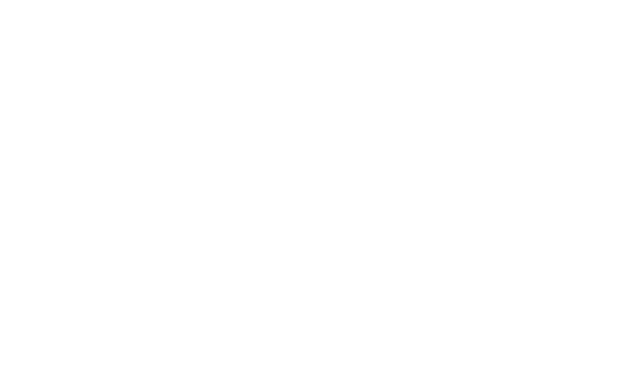
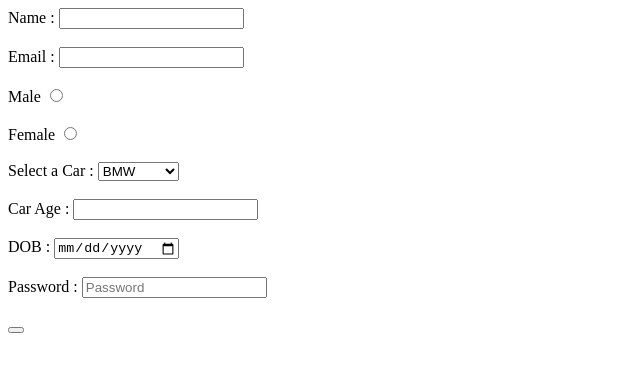
Before and after one commit to acciojob/car-insurance-form-rd1476453, a website: page main.html in a window 1280 px wide. Shown: the whole page, without its empty margins (0-640 px from the left). Drawn offline with Linux system fonts and the light colour scheme.

Commit message:
created a submission

```diff
--- a/main.html
+++ b/main.html
@@ -8,6 +8,37 @@
 
 <body>
 	<!-- the entire body must be written by student -->
+	<form method="post">
+		<label for="name">Name : </label>
+		<input type="text" id="name" required>
+		<br/><br/>
+		<label for="email">Email : </label>
+		<input type="email" id="email" required>
+		<br/><br/>
+		<label for="gender_m">Male</label>
+		<input type="radio" value="gender_m" name="gender" required>
+		<br/><br/>
+		<label for="gender_f">Female</label>
+		<input type="radio" value="gender_f" name="gender" required>
+		<br/><br/>
+		<label for="cars">Select a Car : </label>
+		<select id="cars">
+			<option>BMW</option>
+			<option>Audi</option>
+			<option>Mercedez</option>
+		</select>
+		<br/><br/>
+		<label for="carage">Car Age : </label>
+		<input type="number" id="carage" required>
+		<br/><br/>
+		<label for="dop">DOB : </label>
+		<input type="date" id="dop" required>
+		<br/><br/>
+		<label for="password">Password : </label>
+		<input type="password" id="password" placeholder="Password" required>
+		<br/><br/>
+		<button type="submit">
+	</form>
     <script type="text/javascript" src="./script.js">
 </script>
 
```
